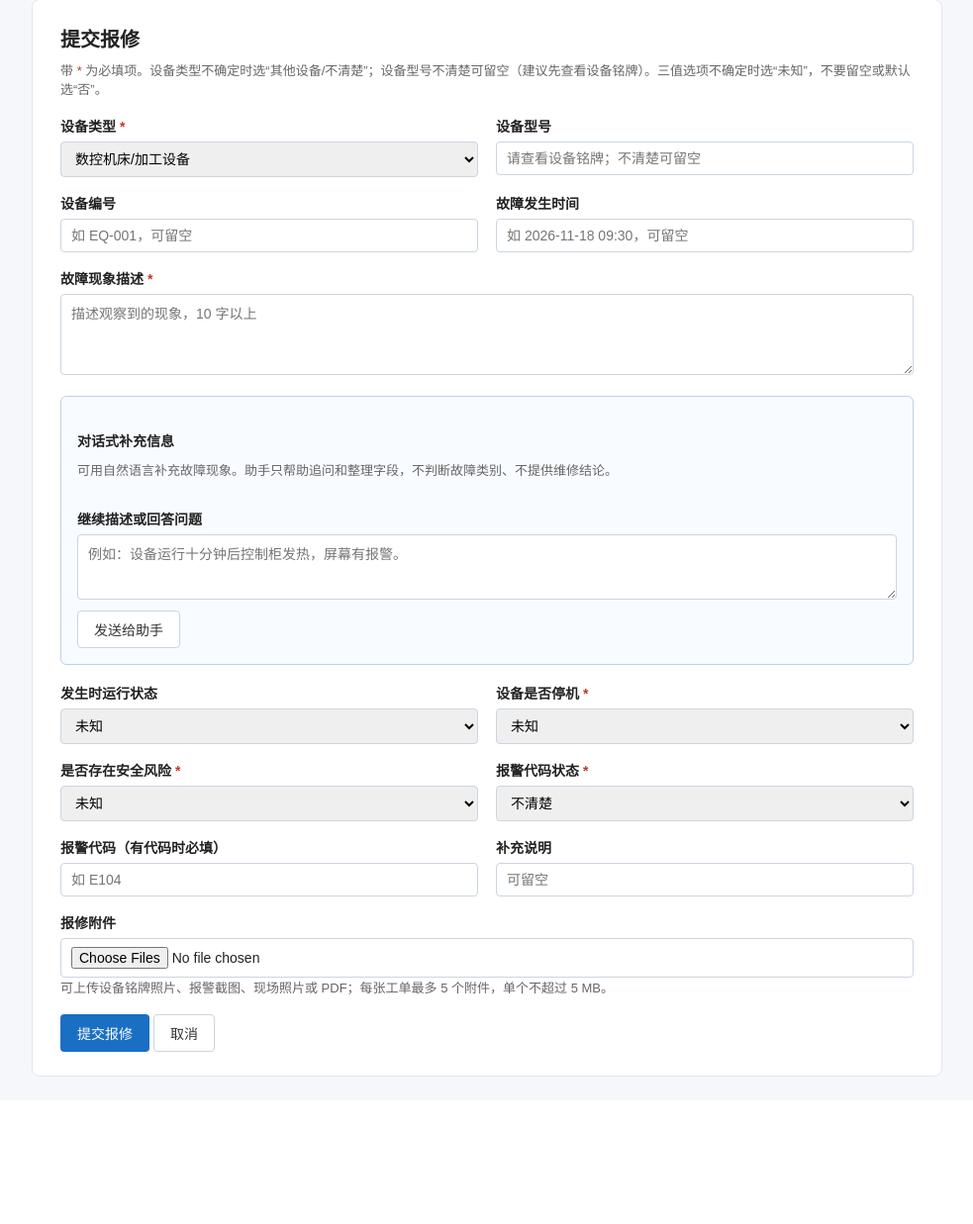
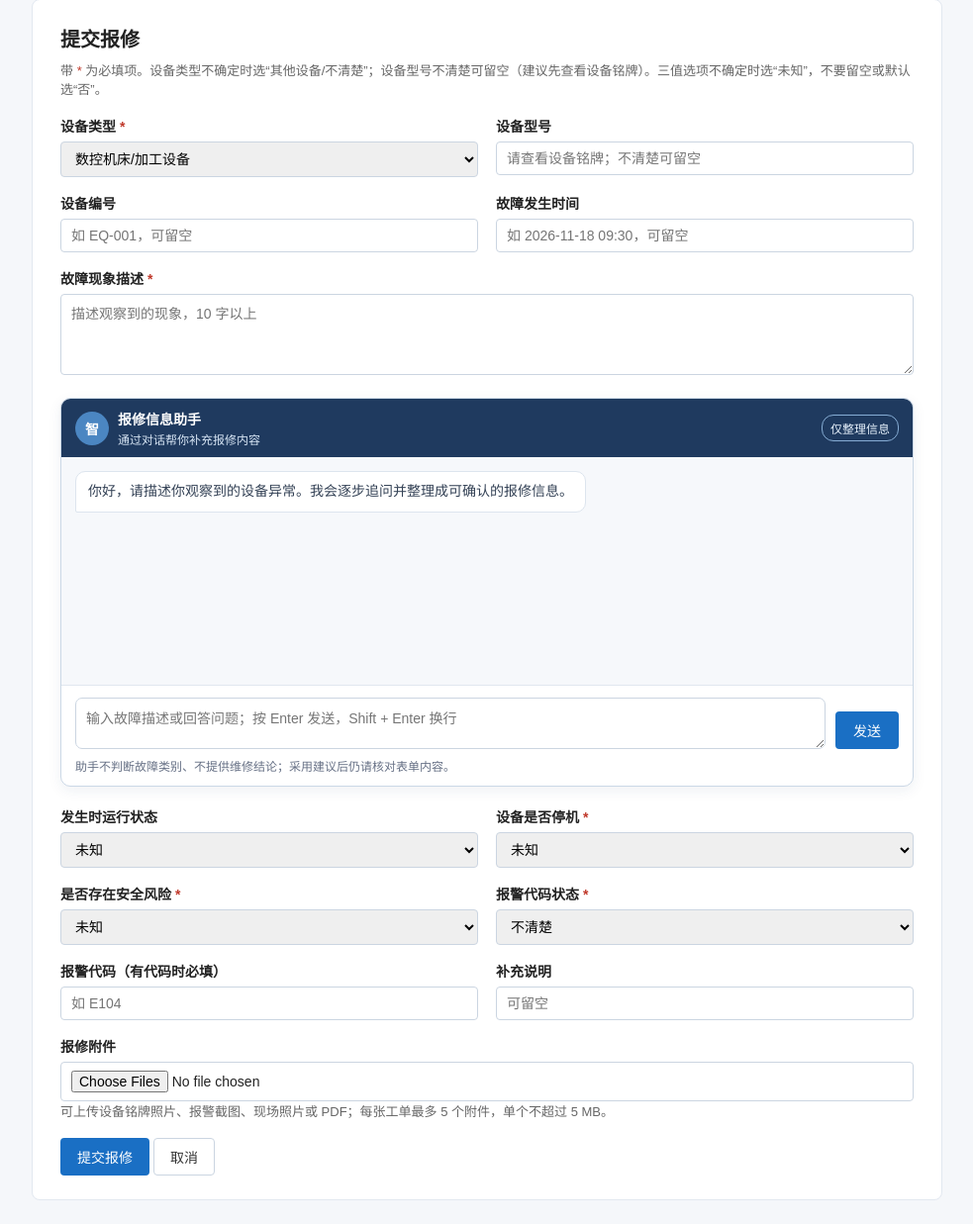
Before and after one commit to JLINN1111/after-sales-triage-platform, a Flask app: template app/templates/tickets/form.html in a window 1280 px wide. Shown: the part 78-1315 px from the top of the page at 99% size, without its empty margins (148-1131 px from the left). Before the commit the page ends 1166 px from the top, so only its background shows below. Run offline with Flask 3, Linux system fonts and the light colour scheme; the template is opened without the code that fills it, so the values that code supplies are empty.

Commit message:
feat: 隔离角色页面并优化对话窗口

```diff
--- a/app/__init__.py
+++ b/app/__init__.py
@@ -45,7 +45,7 @@ def create_app(config_overrides=None):
 
     @app.get("/")
     def index():
-        return redirect(url_for("tickets.list_tickets"))
+        return redirect(url_for("auth.role_home"))
 
     from app.routes.auth import auth_bp
     from app.routes.assistant import assistant_bp
--- a/app/routes/knowledge.py
+++ b/app/routes/knowledge.py
@@ -54,7 +54,7 @@ def _apply_values(entry, values):
 
 @knowledge_bp.get("/knowledge")
 @login_required
-@permission_required("user:manage")
+@permission_required("knowledge:manage")
 def list_entries():
     entries = KnowledgeEntry.query.order_by(KnowledgeEntry.is_active.desc(), KnowledgeEntry.updated_at.desc()).all()
     return render_template(
@@ -65,7 +65,7 @@ def list_entries():
 
 @knowledge_bp.post("/knowledge")
 @login_required
-@permission_required("user:manage")
+@permission_required("knowledge:manage")
 def create_entry():
     values = _values()
     error = _validate(values)
@@ -83,7 +83,7 @@ def create_entry():
 
 @knowledge_bp.route("/knowledge/<knowledge_id>/edit", methods=["GET", "POST"])
 @login_required
-@permission_required("user:manage")
+@permission_required("knowledge:manage")
 def edit_entry(knowledge_id):
     entry = db.session.get(KnowledgeEntry, knowledge_id)
     if entry is None:
@@ -103,7 +103,7 @@ def edit_entry(knowledge_id):
 
 @knowledge_bp.post("/knowledge/<knowledge_id>/status")
 @login_required
-@permission_required("user:manage")
+@permission_required("knowledge:manage")
 def toggle_status(knowledge_id):
     entry = db.session.get(KnowledgeEntry, knowledge_id)
     if entry is None:
--- a/app/services/access_control.py
+++ b/app/services/access_control.py
@@ -15,7 +15,7 @@ ROLE_LABELS = {
 }
 
 ROLE_PERMISSIONS = {
-    "ADMIN": {"ticket:view", "ticket:submit", "ticket:attach", "ticket:follow_up", "ticket:review", "ticket:delete", "outcome:record", "user:manage"},
+    "ADMIN": {"user:manage", "knowledge:manage"},
     "AGENT": {"ticket:view", "ticket:submit", "ticket:attach", "ticket:supplement"},
     "REVIEWER": {"ticket:view", "ticket:attach", "ticket:follow_up", "ticket:review", "outcome:record"},
 }
@@ -73,7 +73,7 @@ def _deny_permission():
     if request.is_json:
         return jsonify({"error": "当前角色无权执行此操作。"}), 403
     flash("当前角色无权执行此操作。")
-    return redirect(url_for("tickets.list_tickets"))
+    return redirect(url_for("auth.role_home"))
 
 
 def login_required(view):
--- a/app/static/css/app.css
+++ b/app/static/css/app.css
@@ -55,17 +55,29 @@ a:hover { text-decoration: underline; }
 .action-form { margin-bottom: 18px; }
 .btn:disabled { cursor: wait; opacity: 0.65; }
 
-.assistant-panel { margin: 18px 0; padding: 16px; border: 1px solid #bdd1e8; border-radius: 6px; background: #f8fbff; }
-.assistant-panel > label { display: block; margin-top: 12px; font-weight: 600; }
-.assistant-panel textarea { width: 100%; margin-top: 6px; padding: 8px 10px; border: 1px solid #cbd5e1; border-radius: 4px; font: inherit; resize: vertical; }
-.assistant-history { display: grid; gap: 8px; }
-.assistant-message, .assistant-suggestion { padding: 9px 11px; border-radius: 5px; line-height: 1.55; }
-.assistant-message.user { background: #e9f2fb; }
-.assistant-message.assistant { background: #fff; border: 1px solid #dfe7ef; }
-.assistant-message.warning { color: #8a4200; background: #fff3e2; }
-.assistant-message.error { color: #a5281b; background: #fdecea; }
-.assistant-message.hint { color: #4d6175; background: #eef3f8; }
-.assistant-suggestion { background: #f2f8ef; border: 1px solid #cfe2c3; }
+.assistant-panel { margin: 20px 0; border: 1px solid #cbd8e6; border-radius: 10px; overflow: hidden; background: #fff; box-shadow: 0 4px 14px rgba(31, 58, 95, .07); }
+.assistant-window-header { min-height: 58px; padding: 10px 14px; background: #1f3a5f; color: #fff; display: flex; align-items: center; justify-content: space-between; }
+.assistant-window-header > div { display: flex; align-items: center; gap: 9px; }
+.assistant-window-header strong, .assistant-window-header small { display: block; }
+.assistant-window-header small { margin-top: 2px; color: #d8e6f5; font-size: 12px; }
+.assistant-avatar { width: 34px; height: 34px; display: inline-grid; place-items: center; border-radius: 50%; background: #4b86c2; font-weight: 700; }
+.assistant-status { padding: 4px 8px; border: 1px solid #86add5; border-radius: 12px; color: #e5f0fb; font-size: 12px; white-space: nowrap; }
+.assistant-history { height: 230px; overflow-y: auto; padding: 14px; display: flex; flex-direction: column; gap: 10px; background: #f6f8fb; }
+.assistant-message, .assistant-suggestion { max-width: 82%; padding: 9px 12px; border-radius: 10px; line-height: 1.55; }
+.assistant-message.user { align-self: flex-end; color: #fff; background: #2d6ea8; border-bottom-right-radius: 2px; }
+.assistant-message.assistant { align-self: flex-start; background: #fff; border: 1px solid #dde5ee; border-bottom-left-radius: 2px; }
+.assistant-message.intro { color: #334155; }
+.assistant-message.warning { align-self: flex-start; color: #8a4200; background: #fff3e2; }
+.assistant-message.error { align-self: flex-start; color: #a5281b; background: #fdecea; }
+.assistant-message.hint { align-self: flex-start; color: #4d6175; background: #eaf0f7; }
+.assistant-suggestion { align-self: flex-start; display: grid; gap: 7px; background: #eff8ec; border: 1px solid #c9e1bd; }
+.assistant-suggestion strong { color: #2f5f28; }
+.assistant-suggestion .btn { justify-self: start; margin-top: 2px; }
+.assistant-composer { display: flex; gap: 10px; padding: 12px 14px 8px; border-top: 1px solid #e1e7ef; }
+.assistant-composer textarea { flex: 1; min-height: 44px; padding: 9px 10px; border: 1px solid #cbd5e1; border-radius: 7px; font: inherit; resize: vertical; }
+.assistant-composer .btn { align-self: flex-end; min-width: 64px; }
+.assistant-disclaimer { margin: 0; padding: 0 14px 12px; color: #667085; font-size: 12px; }
+@media (max-width: 640px) { .assistant-history { height: 260px; } .assistant-message, .assistant-suggestion { max-width: 94%; } .assistant-composer { align-items: flex-end; } }
 
 .card { background: #fff; border: 1px solid #e2e8f0; border-radius: 8px; padding: 20px; margin-bottom: 18px; }
 .card h2 { margin-top: 0; font-size: 16px; }
--- a/app/static/js/assistant_chat.js
+++ b/app/static/js/assistant_chat.js
@@ -8,6 +8,7 @@
   let sessionId = panel.querySelector('.assistant-session-id')?.value || '';
 
   const fieldNames = ['equipment_type', 'equipment_model', 'occurred_at', 'operating_state', 'shutdown', 'safety_risk', 'alarm_code_status', 'alarm_code', 'submitter_note'];
+  const fieldLabels = {equipment_type: '设备类型', equipment_model: '设备型号', occurred_at: '故障发生时间', operating_state: '运行状态', shutdown: '是否停机', safety_risk: '安全风险', alarm_code_status: '报警代码状态', alarm_code: '报警代码', submitter_note: '补充说明'};
   const formContext = () => Object.fromEntries(fieldNames.map((name) => [name, document.querySelector(`[name="${name}"]`)?.value || '']));
   const request = async (url, body) => {
     const response = await fetch(url, {method: 'POST', headers: {'Content-Type': 'application/json', 'X-CSRF-Token': csrf}, body: JSON.stringify(body)});
@@ -20,6 +21,7 @@
     item.className = `assistant-message ${kind}`;
     item.textContent = text;
     history.appendChild(item);
+    history.scrollTop = history.scrollHeight;
   };
   const ensureSession = async () => {
     if (sessionId) return sessionId;
@@ -35,7 +37,11 @@
     if (!fields.length) return;
     const box = document.createElement('div');
     box.className = 'assistant-suggestion';
-    box.textContent = `可采用字段：${fields.map((name) => `${name}=${data.field_suggestions[name]}`).join('；')}`;
+    const title = document.createElement('strong');
+    title.textContent = '可采用的信息';
+    const content = document.createElement('span');
+    content.textContent = fields.map((name) => `${fieldLabels[name] || name}：${data.field_suggestions[name]}`).join('；');
+    box.append(title, content);
     const button = document.createElement('button');
     button.type = 'button'; button.className = 'btn btn-secondary'; button.textContent = '采用建议填入表单';
     button.addEventListener('click', async () => {
@@ -48,7 +54,7 @@
         button.disabled = true; button.textContent = '已填入，提交前请核对';
       } catch (error) { add('error', error.message); }
     });
-    box.appendChild(document.createElement('br')); box.appendChild(button); history.appendChild(box);
+    box.appendChild(button); history.appendChild(box); history.scrollTop = history.scrollHeight;
   };
   sendButton.addEventListener('click', async () => {
     const message = input.value.trim();
@@ -65,4 +71,10 @@
     } catch (error) { add('error', error.message); }
     finally { sendButton.disabled = false; }
   });
+  input.addEventListener('keydown', (event) => {
+    if (event.key === 'Enter' && !event.shiftKey) {
+      event.preventDefault();
+      sendButton.click();
+    }
+  });
 })();
--- a/app/templates/base.html
+++ b/app/templates/base.html
@@ -10,12 +10,15 @@
 <body>
     <header class="site-header">
         <div class="header-inner">
-            <a class="site-title" href="{{ url_for('tickets.list_tickets') }}">售后报修智能分诊平台</a>
+            <a class="site-title" href="{{ url_for('auth.role_home') }}">售后报修智能分诊平台</a>
             <nav class="site-nav">
                 {% if current_user %}
-                    {% if can('ticket:submit') %}<a href="{{ url_for('tickets.new_ticket') }}">提交报修</a>{% endif %}
-                    <a href="{{ url_for('tickets.list_tickets') }}">工单列表</a>
-                    {% if can('user:manage') %}
+                    {% if current_user.role == 'AGENT' %}
+                        <a href="{{ url_for('tickets.new_ticket') }}">提交报修</a>
+                        <a href="{{ url_for('tickets.list_tickets') }}">我的报修</a>
+                    {% elif current_user.role == 'REVIEWER' %}
+                        <a href="{{ url_for('tickets.list_tickets') }}">工单处理</a>
+                    {% elif current_user.role == 'ADMIN' %}
                         <a href="{{ url_for('knowledge.list_entries') }}">知识库管理</a>
                         <a href="{{ url_for('auth.user_list') }}">账户管理</a>
                     {% endif %}
--- a/app/templates/tickets/form.html
+++ b/app/templates/tickets/form.html
@@ -52,12 +52,18 @@
         </div>
 
         <section class="assistant-panel" data-mode="draft" data-create-url="{{ url_for('assistant.create_draft_session') }}">
-            <h2 class="subsection-title">对话式补充信息</h2>
-            <p class="page-hint">可用自然语言补充故障现象。助手只帮助追问和整理字段，不判断故障类别、不提供维修结论。</p>
-            <div class="assistant-history" aria-live="polite"></div>
-            <label for="assistant_input">继续描述或回答问题</label>
-            <textarea id="assistant_input" rows="3" placeholder="例如：设备运行十分钟后控制柜发热，屏幕有报警。"></textarea>
-            <div class="form-actions"><button type="button" class="btn btn-secondary assistant-send">发送给助手</button></div>
+            <div class="assistant-window-header">
+                <div><span class="assistant-avatar">智</span><span><strong>报修信息助手</strong><small>通过对话帮你补充报修内容</small></span></div>
+                <span class="assistant-status">仅整理信息</span>
+            </div>
+            <div class="assistant-history" aria-live="polite">
+                <div class="assistant-message assistant intro">你好，请描述你观察到的设备异常。我会逐步追问并整理成可确认的报修信息。</div>
+            </div>
+            <div class="assistant-composer">
+                <textarea id="assistant_input" rows="2" placeholder="输入故障描述或回答问题；按 Enter 发送，Shift + Enter 换行"></textarea>
+                <button type="button" class="btn btn-primary assistant-send">发送</button>
+            </div>
+            <p class="assistant-disclaimer">助手不判断故障类别、不提供维修结论；采用建议后仍请核对表单内容。</p>
             <input type="hidden" name="assistant_session_id" class="assistant-session-id">
         </section>
 
```
Also changed, not shown: app/routes/auth.py (+10 -0 lines), app/templates/tickets/detail.html (+12 -6 lines), docs/角色权限说明.md (+1 -1 lines), 测试用例/test_role_navigation.py (added, +64 -0 lines), 测试留存/阶段三/角色页面隔离与对话窗口优化记录.md (added, +22 -0 lines), 1 other file.
